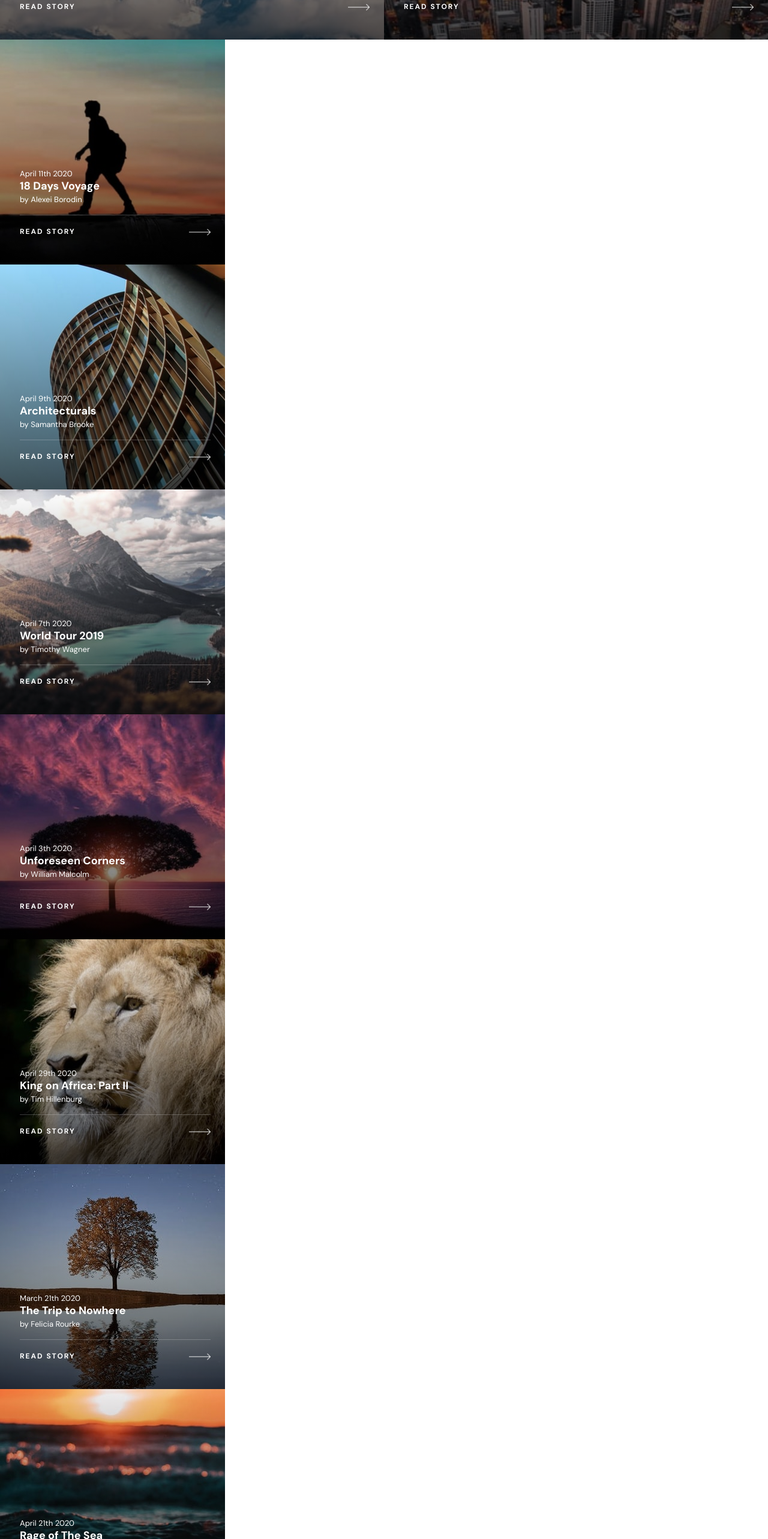
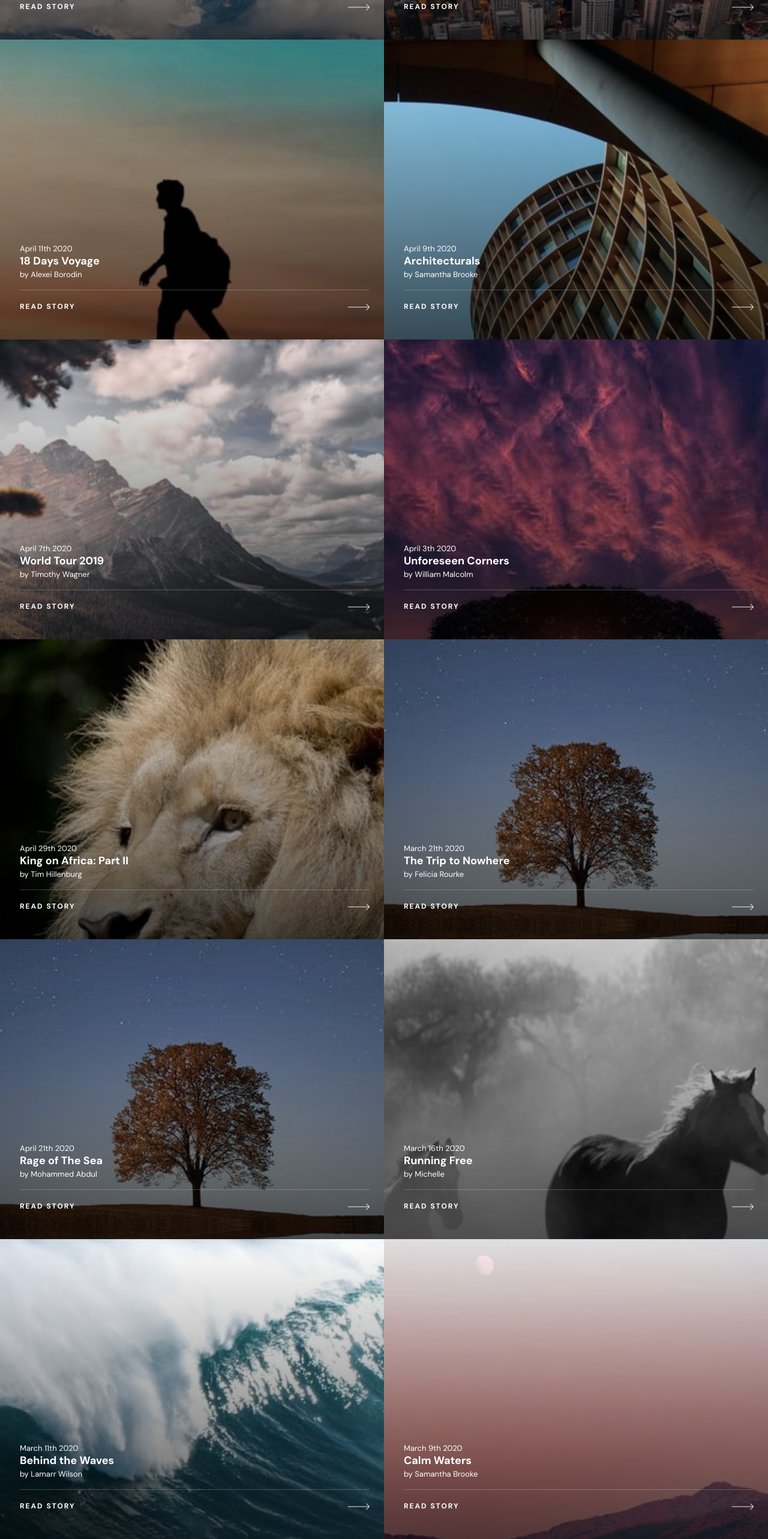
Before and after one commit to GeorgeMachaidze/Photosnap-multi-page-website, a React (Vite) app: page /Stories in a window 1280 px wide. Shown: the part 1154-3720 px from the top of the page at 60% size. Built offline with nearby package versions, Linux system fonts and the light colour scheme.

Commit message:
style: stories page tablet mode done

```diff
--- a/src/Stories.tsx
+++ b/src/Stories.tsx
@@ -1,19 +1,5 @@
 import moonOfAppalacia from "./assets/stories/mobile/moon-of-appalacia.jpg";
 import whiteArrow from "./assets/arrow.png";
-import voyage from "./assets/stories/mobile/18-days-voyage.jpg";
-import architecturals from "./assets/stories/mobile/architecturals.jpg";
-import world from "./assets/stories/mobile/world-tour.jpg";
-import uforeseen from "./assets/stories/mobile/unforeseen-corners.jpg";
-import lion from "./assets/stories/mobile/king-on-africa.jpg";
-import tree from "./assets/stories/mobile/trip-to-nowhere.jpg";
-import see from "./assets/stories/mobile/rage-of-the-sea.jpg";
-import horse from "./assets/stories/mobile/running-free.jpg";
-import wave from "./assets/stories/mobile/behind-the-waves.jpg";
-import calm from "./assets/stories/mobile/calm-waters.jpg";
-import milky from "./assets/stories/mobile/milky-way.jpg";
-import dark from "./assets/stories/mobile/dark-forest.jpg";
-import somwarpet from "./assets/stories/mobile/somwarpet.jpg";
-import dreams from "./assets/stories/mobile/land-of-dreams.jpg";
 
 function Stories() {
   return (
@@ -103,12 +89,10 @@ function Stories() {
             <div className="bg-black gradient w-full h-full absolute bottom-0 left-0 z-0 "></div>
           </div>
         </div>
-        <div
-          className="w-[375px] h-[375px] relative"
-          style={{ backgroundImage: `url(${voyage})` }}
-        >
+        <div className="md:flex">
+          <div className="w-[375px] h-[375px] relative md:w-[50%] md:h-[500px] md:bg-cover bg-[url('./assets/stories/mobile/18-days-voyage.jpg')]  md:bg-[url('./assets/stories/desktop/18-days-voyage.jpg')]">
             <div className="pl-[33px] pr-[24px] relative z-10 ">
-            <h1 className="pt-[215px] text-white text-[13px] leading-[17px] font-sans ">
+              <h1 className="pt-[215px] text-white text-[13px] leading-[17px] font-sans md:pt-[340px]">
                 April 11th 2020
               </h1>
               <h1 className="font-sans text-6 font-bold text-white text-[18px] leading-[25px]">
@@ -127,12 +111,9 @@ function Stories() {
             </div>
             <div className="bg-black gradient w-full h-full absolute bottom-0 left-0 z-0 "></div>
           </div>
-        <div
-          className="w-[375px] h-[375px] relative"
-          style={{ backgroundImage: `url(${architecturals})` }}
-        >
+          <div className="w-[375px] h-[375px] relative  md:w-[50%] md:h-[500px] md:bg-cover bg-[url('./assets/stories/mobile/architecturals.jpg')]  md:bg-[url('./assets/stories/desktop/architecturals.jpg')]">
             <div className="pl-[33px] pr-[24px] relative z-10 ">
-            <h1 className="pt-[215px] text-white text-[13px] leading-[17px] font-sans ">
+              <h1 className="pt-[215px] text-white text-[13px] leading-[17px] font-sans md:pt-[340px] ">
                 April 9th 2020
               </h1>
               <h1 className="font-sans text-6 font-bold text-white text-[18px] leading-[25px]">
@@ -151,12 +132,11 @@ function Stories() {
             </div>
             <div className="bg-black gradient w-full h-full absolute bottom-0 left-0 z-0 "></div>
           </div>
-        <div
-          className="w-[375px] h-[375px] relative"
-          style={{ backgroundImage: `url(${world})` }}
-        >
+        </div>
+        <div className="md:flex">
+          <div className="w-[375px] h-[375px] relative  md:w-[50%] md:h-[500px] md:bg-cover bg-[url('./assets/stories/mobile/world-tour.jpg')]  md:bg-[url('./assets/stories/desktop/world-tour.jpg')]">
             <div className="pl-[33px] pr-[24px] relative z-10 ">
-            <h1 className="pt-[215px] text-white text-[13px] leading-[17px] font-sans ">
+              <h1 className="pt-[215px] text-white text-[13px] leading-[17px] font-sans md:pt-[340px] ">
                 April 7th 2020
               </h1>
               <h1 className="font-sans text-6 font-bold text-white text-[18px] leading-[25px]">
@@ -175,12 +155,9 @@ function Stories() {
             </div>
             <div className="bg-black gradient w-full h-full absolute bottom-0 left-0 z-0 "></div>
           </div>
-        <div
-          className="w-[375px] h-[375px] relative"
-          style={{ backgroundImage: `url(${uforeseen})` }}
-        >
+          <div className="w-[375px] h-[375px] relative md:h-[500px] md:bg-cover md:w-[50%] bg-[url('./assets/stories/mobile/unforeseen-corners.jpg')]  md:bg-[url('./assets/stories/desktop/unforeseen-corners.jpg')]">
             <div className="pl-[33px] pr-[24px] relative z-10 ">
-            <h1 className="pt-[215px] text-white text-[13px] leading-[17px] font-sans ">
+              <h1 className="pt-[215px] text-white text-[13px] leading-[17px] font-sans md:pt-[340px] ">
                 April 3th 2020
               </h1>
               <h1 className="font-sans text-6 font-bold text-white text-[18px] leading-[25px]">
@@ -199,12 +176,11 @@ function Stories() {
             </div>
             <div className="bg-black gradient w-full h-full absolute bottom-0 left-0 z-0 "></div>
           </div>
-        <div
-          className="w-[375px] h-[375px] relative"
-          style={{ backgroundImage: `url(${lion})` }}
-        >
+        </div>
+        <div className="md:flex">
+          <div className="w-[375px] h-[375px] relative md:w-[50%] md:h-[500px] md:bg-cover bg-[url('./assets/stories/mobile/king-on-africa.jpg')]  md:bg-[url('./assets/stories/desktop/king-on-africa.jpg')]">
             <div className="pl-[33px] pr-[24px] relative z-10 ">
-            <h1 className="pt-[215px] text-white text-[13px] leading-[17px] font-sans ">
+              <h1 className="pt-[215px] text-white text-[13px] leading-[17px] font-sans md:pt-[340px] ">
                 April 29th 2020
               </h1>
               <h1 className="font-sans text-6 font-bold text-white text-[18px] leading-[25px]">
@@ -223,12 +199,9 @@ function Stories() {
             </div>
             <div className="bg-black gradient w-full h-full absolute bottom-0 left-0 z-0 "></div>
           </div>
-        <div
-          className="w-[375px] h-[375px] relative"
-          style={{ backgroundImage: `url(${tree})` }}
-        >
+          <div className="w-[375px] h-[375px] relative md:w-[50%] md:h-[500px] md:bg-cover bg-[url('./assets/stories/mobile/trip-to-nowhere.jpg')]  md:bg-[url('./assets/stories/desktop/trip-to-nowhere.jpg')]">
             <div className="pl-[33px] pr-[24px] relative z-10 ">
-            <h1 className="pt-[215px] text-white text-[13px] leading-[17px] font-sans ">
+              <h1 className="pt-[215px] text-white text-[13px] leading-[17px] font-sans md:pt-[340px] ">
                 March 21th 2020
               </h1>
               <h1 className="font-sans text-6 font-bold text-white text-[18px] leading-[25px]">
@@ -247,12 +220,11 @@ function Stories() {
             </div>
             <div className="bg-black gradient w-full h-full absolute bottom-0 left-0 z-0 "></div>
           </div>
-        <div
-          className="w-[375px] h-[375px] relative"
-          style={{ backgroundImage: `url(${see})` }}
-        >
+        </div>
+        <div className="md:flex">
+          <div className="w-[375px] h-[375px] relative md:w-[50%] md:h-[500px] md:bg-cover bg-[url('./assets/stories/mobile/rage-of-the-sea.jpg')]  md:bg-[url('./assets/stories/desktop/trip-to-nowhere.jpg')]">
             <div className="pl-[33px] pr-[24px] relative z-10 ">
-            <h1 className="pt-[215px] text-white text-[13px] leading-[17px] font-sans ">
+              <h1 className="pt-[215px] text-white text-[13px] leading-[17px] font-sans md:pt-[340px]">
                 April 21th 2020
               </h1>
               <h1 className="font-sans text-6 font-bold text-white text-[18px] leading-[25px]">
@@ -271,12 +243,9 @@ function Stories() {
             </div>
             <div className="bg-black gradient w-full h-full absolute bottom-0 left-0 z-0 "></div>
           </div>
-        <div
-          className="w-[375px] h-[375px] relative"
-          style={{ backgroundImage: `url(${horse})` }}
-        >
+          <div className="w-[375px] h-[375px] relative md:w-[50%] md:h-[500px] md:bg-cover bg-[url('./assets/stories/mobile/running-free.jpg')]  md:bg-[url('./assets/stories/desktop/running-free.jpg')]">
             <div className="pl-[33px] pr-[24px] relative z-10 ">
-            <h1 className="pt-[215px] text-white text-[13px] leading-[17px] font-sans ">
+              <h1 className="pt-[215px] text-white text-[13px] leading-[17px] font-sans md:pt-[340px] ">
                 March 16th 2020
               </h1>
               <h1 className="font-sans text-6 font-bold text-white text-[18px] leading-[25px]">
@@ -295,12 +264,11 @@ function Stories() {
             </div>
             <div className="bg-black gradient w-full h-full absolute bottom-0 left-0 z-0 "></div>
           </div>
-        <div
-          className="w-[375px] h-[375px] relative"
-          style={{ backgroundImage: `url(${wave})` }}
-        >
+        </div>
+        <div className="md:flex">
+          <div className="w-[375px] h-[375px] relative md:w-[50%] md:h-[500px] md:bg-cover bg-[url('./assets/stories/mobile/behind-the-waves.jpg')]  md:bg-[url('./assets/stories/desktop/behind-the-waves.jpg')]">
             <div className="pl-[33px] pr-[24px] relative z-10 ">
-            <h1 className="pt-[215px] text-white text-[13px] leading-[17px] font-sans ">
+              <h1 className="pt-[215px] text-white text-[13px] leading-[17px] font-sans md:pt-[340px] ">
                 March 11th 2020
               </h1>
               <h1 className="font-sans text-6 font-bold text-white text-[18px] leading-[25px]">
@@ -319,12 +287,9 @@ function Stories() {
             </div>
             <div className="bg-black gradient w-full h-full absolute bottom-0 left-0 z-0 "></div>
           </div>
-        <div
-          className="w-[375px] h-[375px] relative"
-          style={{ backgroundImage: `url(${calm})` }}
-        >
+          <div className="w-[375px] h-[375px] relative md:w-[50%] md:h-[500px] md:bg-cover bg-[url('./assets/stories/mobile/calm-waters.jpg')]  md:bg-[url('./assets/stories/desktop/calm-waters.jpg')]">
             <div className="pl-[33px] pr-[24px] relative z-10 ">
-            <h1 className="pt-[215px] text-white text-[13px] leading-[17px] font-sans ">
+              <h1 className="pt-[215px] text-white text-[13px] leading-[17px] font-sans md:pt-[340px]  ">
                 March 9th 2020
               </h1>
               <h1 className="font-sans text-6 font-bold text-white text-[18px] leading-[25px]">
@@ -343,12 +308,11 @@ function Stories() {
             </div>
             <div className="bg-black gradient w-full h-full absolute bottom-0 left-0 z-0 "></div>
           </div>
-        <div
-          className="w-[375px] h-[375px] relative"
-          style={{ backgroundImage: `url(${milky})` }}
-        >
+        </div>
+        <div className="md:flex">
+          <div className="w-[375px] h-[375px] relative md:w-[50%] md:h-[500px] md:bg-cover bg-[url('./assets/stories/mobile/milky-way.jpg')]  md:bg-[url('./assets/stories/desktop/milky-way.jpg')]">
             <div className="pl-[33px] pr-[24px] relative z-10 ">
-            <h1 className="pt-[215px] text-white text-[13px] leading-[17px] font-sans ">
+              <h1 className="pt-[215px] text-white text-[13px] leading-[17px] font-sans md:pt-[340px] ">
                 March 5th 2020
               </h1>
               <h1 className="font-sans text-6 font-bold text-white text-[18px] leading-[25px]">
@@ -367,12 +331,9 @@ function Stories() {
             </div>
             <div className="bg-black gradient w-full h-full absolute bottom-0 left-0 z-0 "></div>
           </div>
-        <div
-          className="w-[375px] h-[375px] relative"
-          style={{ backgroundImage: `url(${dark})` }}
-        >
+          <div className="w-[375px] h-[375px] relative md:w-[50%] md:h-[500px] md:bg-cover bg-[url('./assets/stories/mobile/dark-forest.jpg')]  md:bg-[url('./assets/stories/desktop/dark-forest.jpg')]">
             <div className="pl-[33px] pr-[24px] relative z-10 ">
-            <h1 className="pt-[215px] text-white text-[13px] leading-[17px] font-sans ">
+              <h1 className="pt-[215px] text-white text-[13px] leading-[17px] font-sans md:pt-[340px] ">
                 March 4th 2020
               </h1>
               <h1 className="font-sans text-6 font-bold text-white text-[18px] leading-[25px]">
@@ -391,12 +352,11 @@ function Stories() {
             </div>
             <div className="bg-black gradient w-full h-full absolute bottom-0 left-0 z-0 "></div>
           </div>
-        <div
-          className="w-[375px] h-[375px] relative"
-          style={{ backgroundImage: `url(${somwarpet})` }}
-        >
+        </div>
+        <div className="md:flex">
+          <div className="w-[375px] h-[375px] relative md:w-[50%] md:h-[500px] md:bg-cover bg-[url('./assets/stories/mobile/somwarpet.jpg')]  md:bg-[url('./assets/stories/desktop/somwarpet.jpg')]">
             <div className="pl-[33px] pr-[24px] relative z-10 ">
-            <h1 className="pt-[215px] text-white text-[13px] leading-[17px] font-sans ">
+              <h1 className="pt-[215px] text-white text-[13px] leading-[17px] font-sans md:pt-[340px] ">
                 March 1st 2020
               </h1>
               <h1 className="font-sans text-6 font-bold text-white text-[18px] leading-[25px]">
@@ -415,12 +375,9 @@ function Stories() {
             </div>
             <div className="bg-black gradient w-full h-full absolute bottom-0 left-0 z-0 "></div>
           </div>
-        <div
-          className="w-[375px] h-[375px] relative"
-          style={{ backgroundImage: `url(${dreams})` }}
-        >
+          <div className="w-[375px] h-[375px] relative md:w-[50%] md:h-[500px] md:bg-cover bg-[url('./assets/stories/mobile/land-of-dreams.jpg')]  md:bg-[url('./assets/stories/desktop/land-of-dreams.jpg')]">
             <div className="pl-[33px] pr-[24px] relative z-10 ">
-            <h1 className="pt-[215px] text-white text-[13px] leading-[17px] font-sans ">
+              <h1 className="pt-[215px] text-white text-[13px] leading-[17px] font-sans md:pt-[340px] ">
                 February 25th 2020
               </h1>
               <h1 className="font-sans text-6 font-bold text-white text-[18px] leading-[25px]">
@@ -440,6 +397,7 @@ function Stories() {
             <div className="bg-black gradient w-full h-full absolute bottom-0 left-0 z-0 "></div>
           </div>
         </div>
+      </div>
     </>
   );
 }
```
Lines whose indentation alone changed are shown as unchanged.
